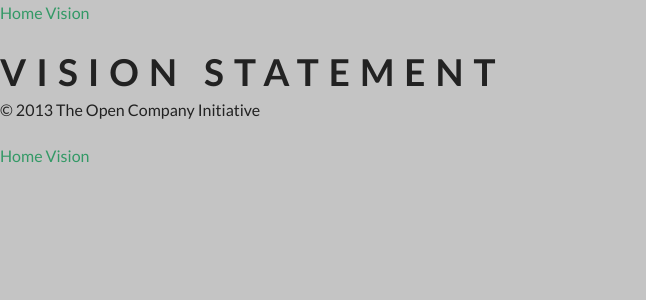
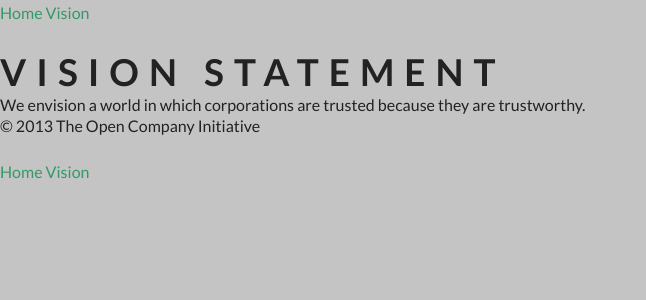
Before and after one commit to opencompany/www.opencompany.org, a Jekyll site: the page built from vision/index.html, in a window 1280 px wide. Shown: the top 300 px of the page, without its empty margins (0-646 px from the left). Built offline with Jekyll 4.4.1, drawn with Linux system fonts in a browser that asks for light colours; some web fonts are replaced.

Commit message:
Stub out vision statement

```diff
--- a/vision/index.html
+++ b/vision/index.html
@@ -2,3 +2,6 @@
 layout: page
 title: Vision Statement
 ---
+
+We envision a world in which corporations are trusted because they are
+trustworthy.
```
